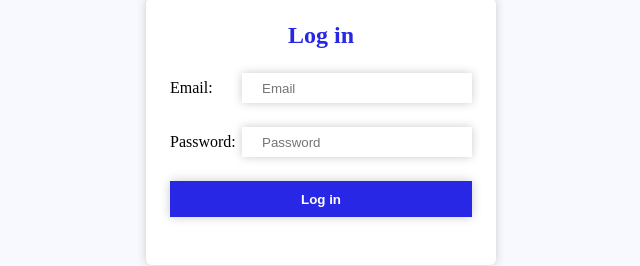
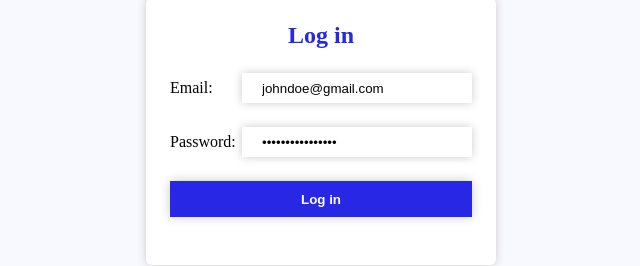
Before and after one commit to hakobyanviktoria8/blue_bull_task, a React (Create React App) app: page / in a window 1280 px wide. Shown: the part 122-388 px from the top of the page, without its empty margins (319-959 px from the left). Built offline with nearby package versions, Linux system fonts and the light colour scheme; no server answers.

Commit message:
Give form data fields type and default value

```diff
--- a/src/App.tsx
+++ b/src/App.tsx
@@ -4,7 +4,13 @@ import './App.scss';
 import { useNavigate } from "react-router-dom";
 
 function App() {
-  const [formData, setFormData] = useState({email: '', password: ''})
+  const [formData, setFormData] = useState<{
+    email: string;
+    password: string;
+  }>({
+    email: 'johndoe@gmail.com',
+    password: 'Yrngfp9#kX@U=J9L',
+  });
   const navigate = useNavigate();
 
   const handleChange = (e: any) => {
@@ -41,6 +47,7 @@ function App() {
                 onChange={handleChange}
                 placeholder="Email"
                 autoComplete="off"
+                value={formData.email}
               />
             </label>
             <label>
@@ -51,6 +58,7 @@ function App() {
                 onChange={handleChange}
                 placeholder="Password"
                 autoComplete="off"
+                value={formData.password}
               />
             </label>
             <input
```
